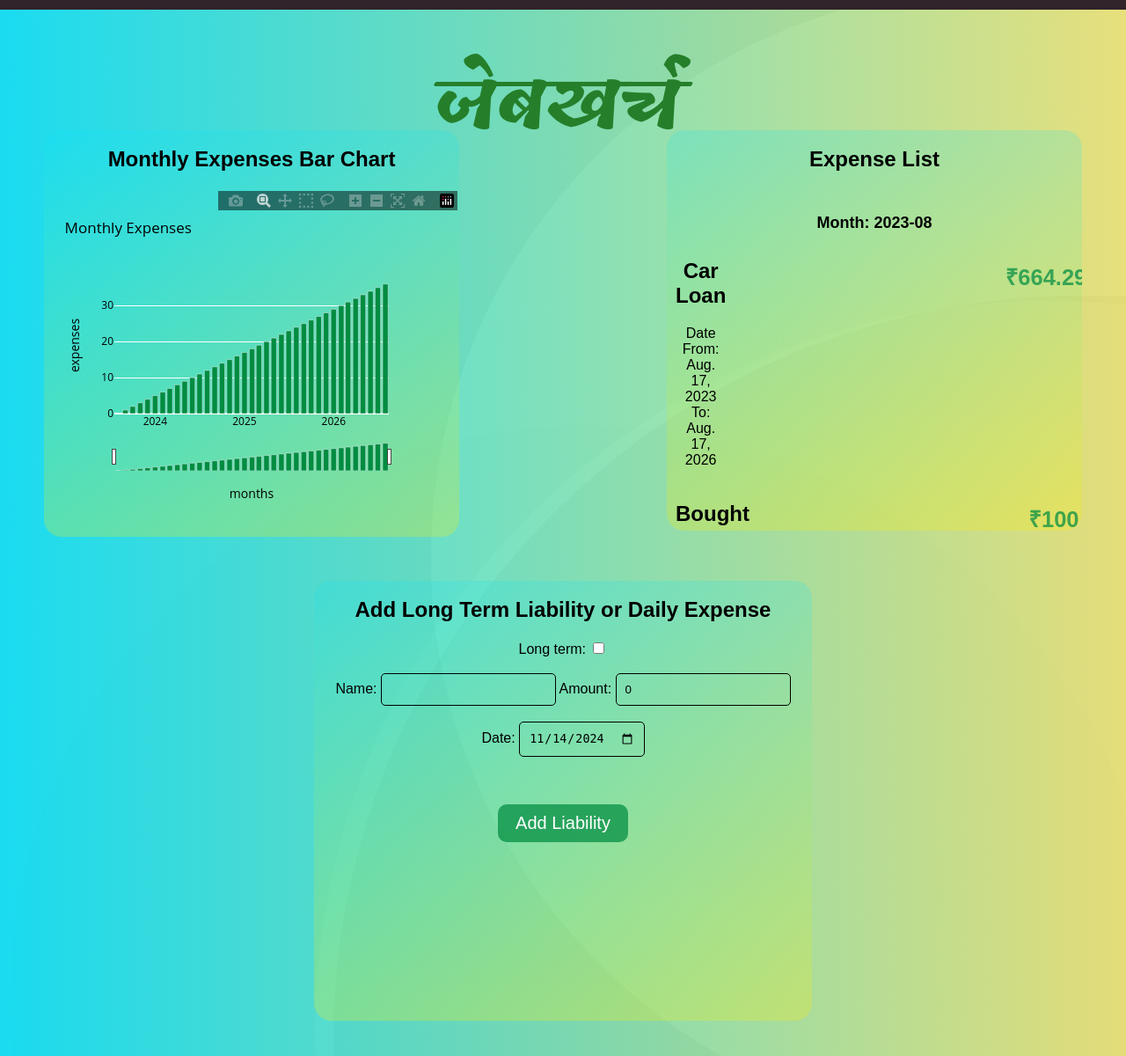
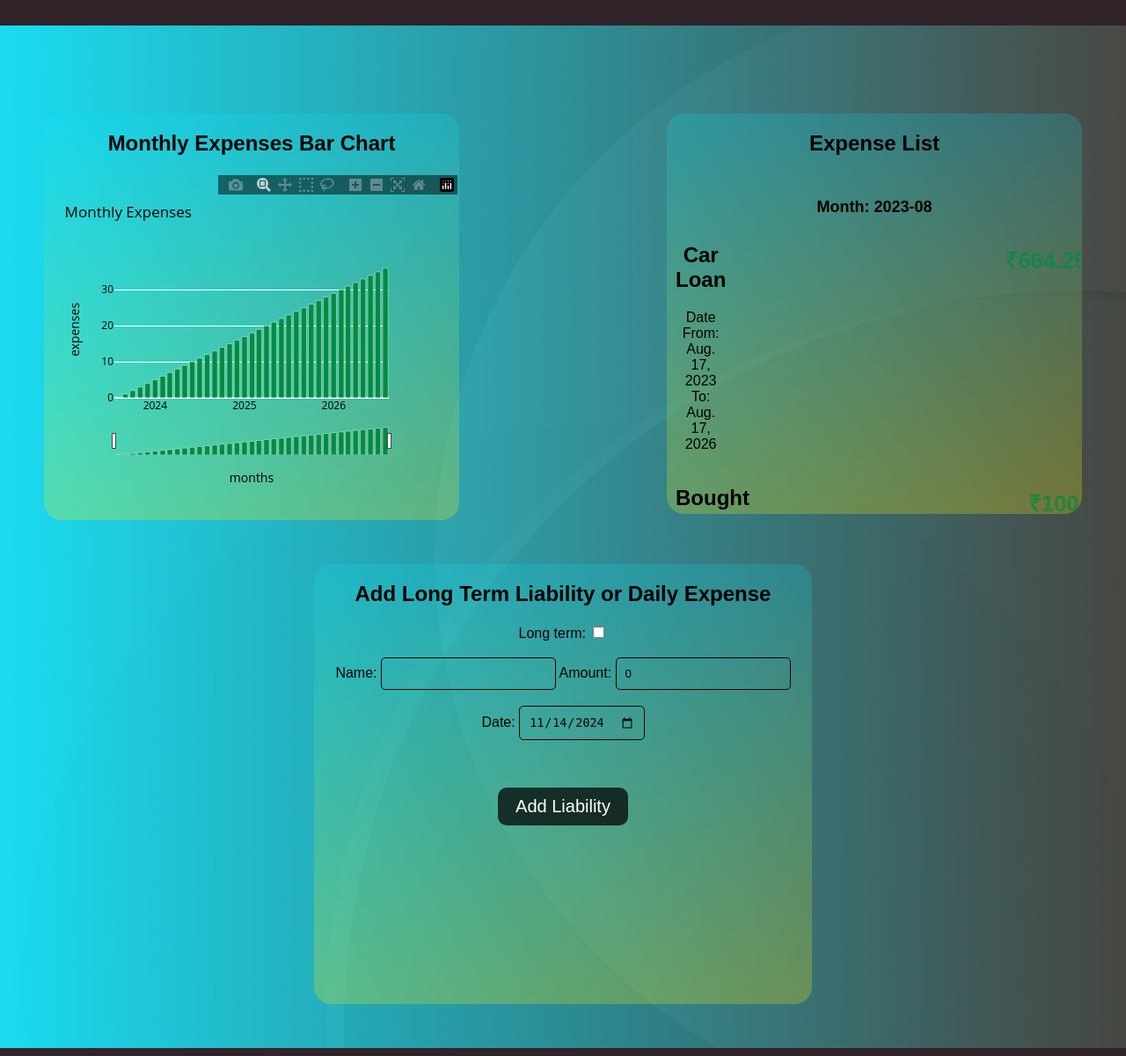
Before and after one commit to shreebarse12/Budget-Tracker-project, a Django app: page /expenses in a window 1280 px wide. Shown: the top 1200 px of the page at 88% size. Run offline with Django 4.2, Linux system fonts and the light colour scheme; a user stored in the database is signed in; data comes from the database, SQL or seed files in the repository; both versions use the stored data as it was after the commit; some libraries are stand-ins or nearby versions.

Commit message:
adding files

```diff
--- a/fin_manager/static/css/home.css
+++ b/fin_manager/static/css/home.css
@@ -1,5 +1,5 @@
 body {
-    background-image: radial-gradient(circle at 52% 94%, rgba(169, 169, 169, 0.04) 0%, rgba(169, 169, 169, 0.04) 50%, rgba(199, 199, 199, 0.04) 50%, rgba(199, 199, 199, 0.04) 100%), radial-gradient(circle at 96% 98%, rgba(61, 61, 61, 0.04) 0%, rgba(61, 61, 61, 0.04) 50%, rgba(201, 201, 201, 0.04) 50%, rgba(201, 201, 201, 0.04) 100%), radial-gradient(circle at 93% 97%, rgba(227, 227, 227, 0.04) 0%, rgba(227, 227, 227, 0.04) 50%, rgba(145, 145, 145, 0.04) 50%, rgba(145, 145, 145, 0.04) 100%), radial-gradient(circle at 89% 52%, rgba(245, 245, 245, 0.04) 0%, rgba(245, 245, 245, 0.04) 50%, rgba(86, 86, 86, 0.04) 50%, rgba(86, 86, 86, 0.04) 100%), linear-gradient(90deg, rgb(3, 230, 255), rgb(237, 228, 111));
+    background-image: radial-gradient(circle at 52% 94%, rgba(169, 169, 169, 0.04) 0%, rgba(169, 169, 169, 0.04) 50%, rgba(199, 199, 199, 0.04) 50%, rgba(199, 199, 199, 0.04) 100%), radial-gradient(circle at 96% 98%, rgba(61, 61, 61, 0.04) 0%, rgba(61, 61, 61, 0.04) 50%, rgba(201, 201, 201, 0.04) 50%, rgba(201, 201, 201, 0.04) 100%), radial-gradient(circle at 93% 97%, rgba(227, 227, 227, 0.04) 0%, rgba(227, 227, 227, 0.04) 50%, rgba(145, 145, 145, 0.04) 50%, rgba(145, 145, 145, 0.04) 100%), radial-gradient(circle at 89% 52%, rgba(245, 245, 245, 0.04) 0%, rgba(245, 245, 245, 0.04) 50%, rgba(86, 86, 86, 0.04) 50%, rgba(86, 86, 86, 0.04) 100%), linear-gradient(90deg, rgb(3, 230, 255), rgb(232, 136, 47));
 }
 
 .home {
--- a/fin_manager/static/css/style.css
+++ b/fin_manager/static/css/style.css
@@ -17,7 +17,7 @@ body::-webkit-scrollbar {
     background: #000e57;
     padding: 10px 10px 10px;
     padding: 50px;
-    background-image: radial-gradient(circle at 52% 94%, rgba(169, 169, 169, 0.04) 0%, rgba(169, 169, 169, 0.04) 50%, rgba(199, 199, 199, 0.04) 50%, rgba(199, 199, 199, 0.04) 100%), radial-gradient(circle at 96% 98%, rgba(61, 61, 61, 0.04) 0%, rgba(61, 61, 61, 0.04) 50%, rgba(201, 201, 201, 0.04) 50%, rgba(201, 201, 201, 0.04) 100%), radial-gradient(circle at 93% 97%, rgba(227, 227, 227, 0.04) 0%, rgba(227, 227, 227, 0.04) 50%, rgba(145, 145, 145, 0.04) 50%, rgba(145, 145, 145, 0.04) 100%), radial-gradient(circle at 89% 52%, rgba(245, 245, 245, 0.04) 0%, rgba(245, 245, 245, 0.04) 50%, rgba(86, 86, 86, 0.04) 50%, rgba(86, 86, 86, 0.04) 100%), linear-gradient(90deg, rgb(3, 230, 255), rgb(237, 228, 111));
+    background-image: radial-gradient(circle at 52% 94%, rgba(169, 169, 169, 0.04) 0%, rgba(169, 169, 169, 0.04) 50%, rgba(199, 199, 199, 0.04) 50%, rgba(199, 199, 199, 0.04) 100%), radial-gradient(circle at 96% 98%, rgba(61, 61, 61, 0.04) 0%, rgba(61, 61, 61, 0.04) 50%, rgba(201, 201, 201, 0.04) 50%, rgba(201, 201, 201, 0.04) 100%), radial-gradient(circle at 93% 97%, rgba(227, 227, 227, 0.04) 0%, rgba(227, 227, 227, 0.04) 50%, rgba(145, 145, 145, 0.04) 50%, rgba(145, 145, 145, 0.04) 100%), radial-gradient(circle at 89% 52%, rgba(245, 245, 245, 0.04) 0%, rgba(245, 245, 245, 0.04) 50%, rgba(86, 86, 86, 0.04) 50%, rgba(86, 86, 86, 0.04) 100%), linear-gradient(90deg, rgb(3, 230, 255), rgb(51, 51, 45));
 
 }
 
@@ -78,7 +78,7 @@ background: linear-gradient(rgba(3, 230, 255, 0.18), rgba(255, 238, 3, 0.25));
 }
 
 .btn {
-    background: #008c41b8;
+    background: #000000b8;
     border-radius: 10px;
     border: none;
     color: white;
--- a/fin_manager/static/css/styles.css
+++ b/fin_manager/static/css/styles.css
@@ -14,8 +14,8 @@ body {
 
 .img {
     aspect-ratio: auto;
-    /* width: 30px;
-    height: 50px; */
+    width: 30px;
+    height: 50px;
 
 }
 
--- a/fin_manager/templates/expenses/expense_list.html
+++ b/fin_manager/templates/expenses/expense_list.html
@@ -34,7 +34,7 @@
 
     <div class="main">
       <div class="img">
-      <img src="{% static 'images/logo.png' %}">
+      {% comment %} <img src="{% static 'images/logo.png' %}"> {% endcomment %}
       </div>
     <div class="main-1">
       <div class="graph">
```
Also changed, not shown: db.sqlite3.
